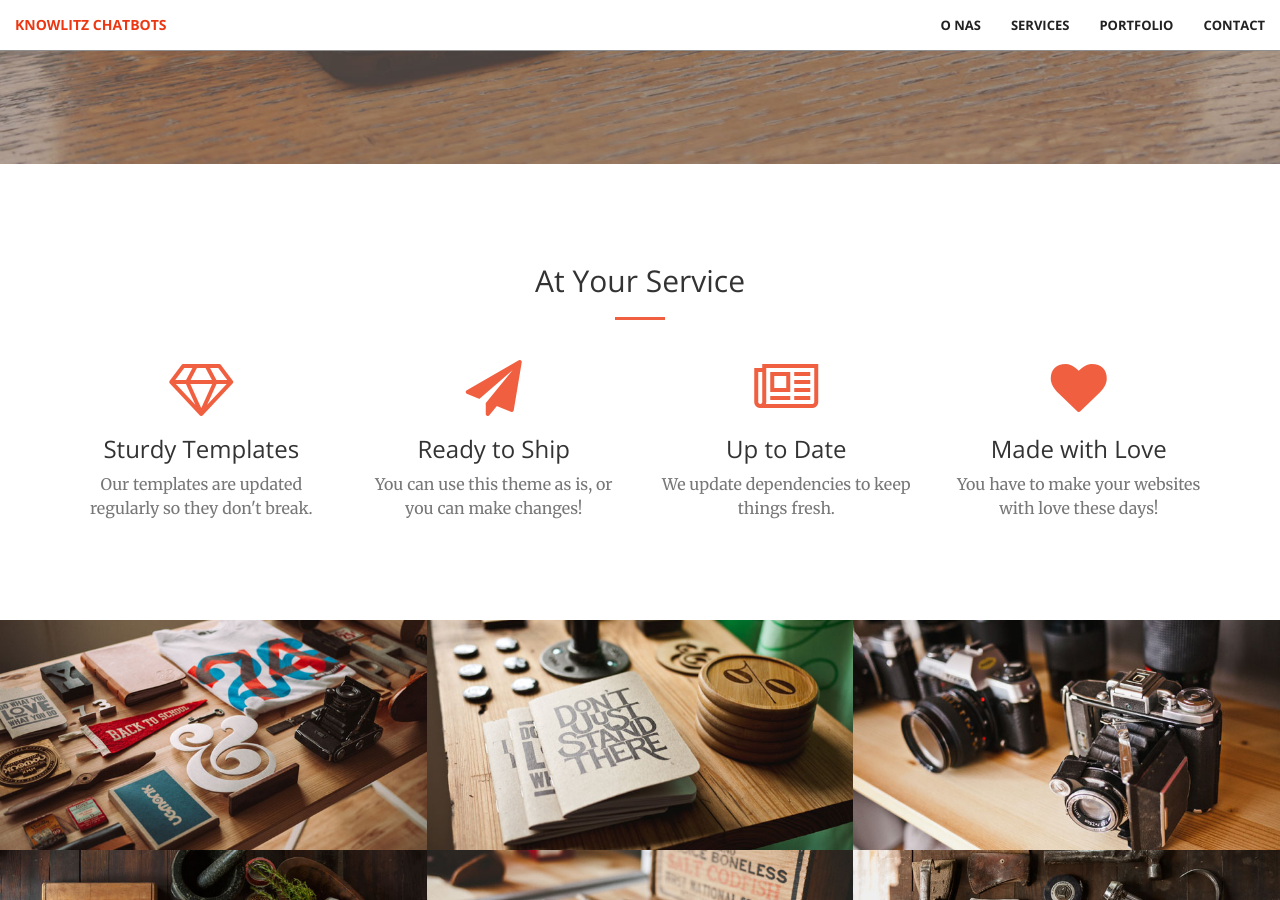
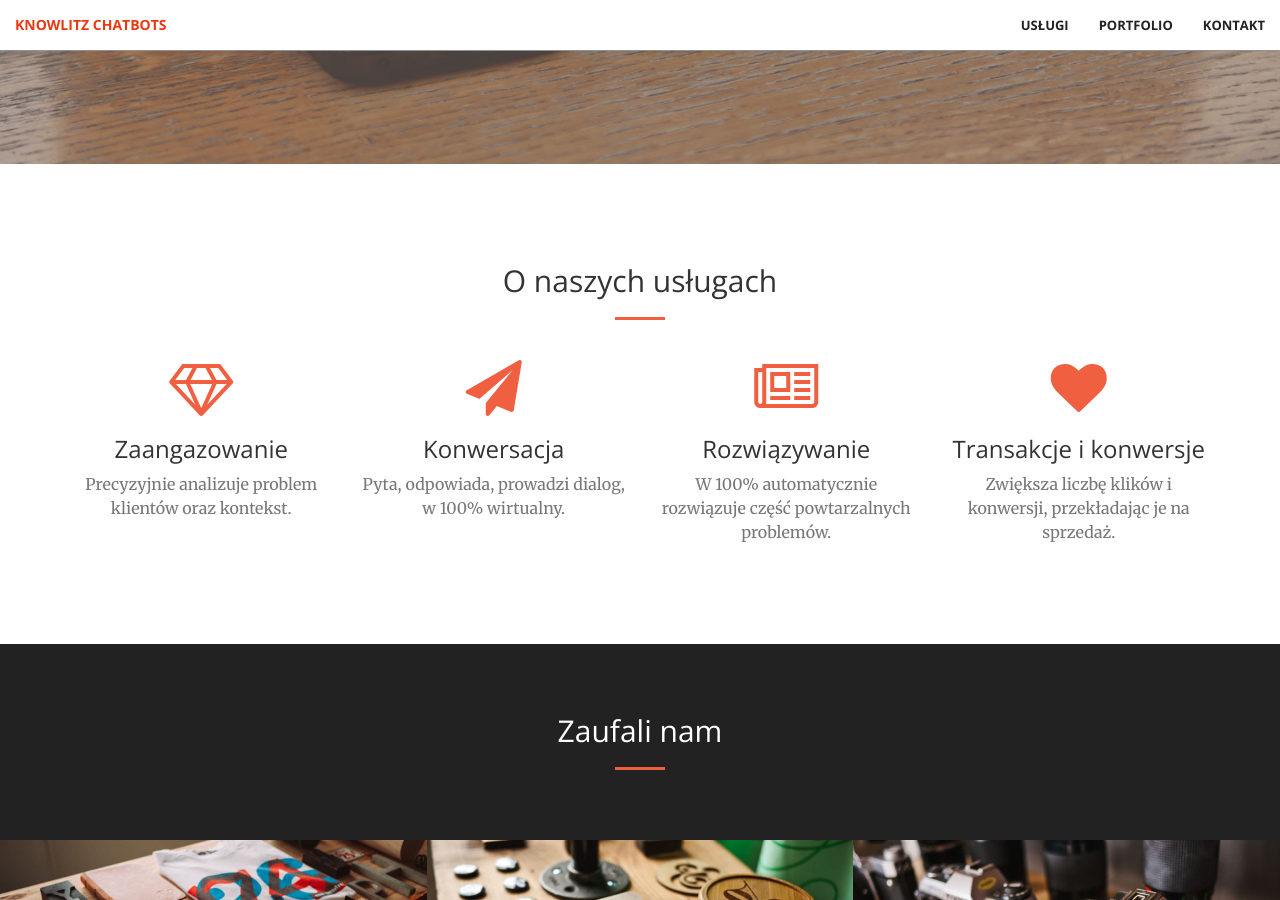
Before and after one commit to jakobowsky/jakobowsky.github.io, a Jekyll site: the page built from index.html, in a window 1280 px wide and 900 px high, scrolled down 736 px. Built offline with Jekyll 4.4.1, drawn with Linux system fonts in a browser that asks for light colours; some of the changed text lies outside the part shown.

Commit message:
more of website

```diff
--- a/_includes/aside.html
+++ b/_includes/aside.html
@@ -1,8 +1,11 @@
   <aside class="bg-dark">
       <div class="container text-center">
-          <div class="call-to-action">
-              <h2>Free Download at Start Bootstrap!</h2>
+        <h2>Zaufali nam</h2>
+        <hr class="primary">
+          <!--<div class="call-to-action">
+
               <a href="#" class="btn btn-default btn-xl wow tada">Download Now!</a>
           </div>
+          -->
       </div>
   </aside>
--- a/_includes/contact.html
+++ b/_includes/contact.html
@@ -2,9 +2,9 @@
     <div class="container">
         <div class="row">
             <div class="col-lg-8 col-lg-offset-2 text-center">
-                <h2 class="section-heading">Let's Get In Touch!</h2>
+                <h2 class="section-heading">Skontaktuj się z nami.</h2>
                 <hr class="primary">
-                <p>Ready to start your next project with us? That's great! Give us a call or send us an email and we will get back to you as soon as possible!</p>
+                <p>Gotowy, zeby zaczac projekt z nami? Swietnie zadzwon do nas lub wyslij emaila. Mozesz rowniez skontaktowac się z nami poprzez facebooka lub instagrama. Odezwiemy się do Ciebie tak szybko jak to mozliwe!</p>
             </div>
         <div class="col-lg-2 col-lg-offset-2 text-center">
             <a href="https://twitter.com/{{ site.twitter_username }}">
--- a/_includes/nav.html
+++ b/_includes/nav.html
@@ -14,17 +14,19 @@
         <!-- Collect the nav links, forms, and other content for toggling -->
         <div class="collapse navbar-collapse" id="bs-example-navbar-collapse-1">
             <ul class="nav navbar-nav navbar-right">
+                <!--
                 <li>
                     <a class="page-scroll" href="#about">O nas</a>
                 </li>
+                -->
                 <li>
-                    <a class="page-scroll" href="#services">Services</a>
+                    <a class="page-scroll" href="#services">Usługi</a>
                 </li>
                 <li>
                     <a class="page-scroll" href="#portfolio">Portfolio</a>
                 </li>
                 <li>
-                    <a class="page-scroll" href="#contact">Contact</a>
+                    <a class="page-scroll" href="#contact">Kontakt</a>
                 </li>
             </ul>
         </div>
--- a/_includes/services.html
+++ b/_includes/services.html
@@ -2,7 +2,7 @@
     <div class="container">
         <div class="row">
             <div class="col-lg-12 text-center">
-                <h2 class="section-heading">At Your Service</h2>
+                <h2 class="section-heading">O naszych usługach</h2>
                 <hr class="primary">
             </div>
         </div>
@@ -12,29 +12,29 @@
             <div class="col-lg-3 col-md-6 text-center">
                 <div class="service-box">
                     <i class="fa fa-4x fa-diamond wow bounceIn text-primary"></i>
-                    <h3>Sturdy Templates</h3>
-                    <p class="text-muted">Our templates are updated regularly so they don't break.</p>
+                    <h3>Zaangazowanie</h3>
+                    <p class="text-muted">Precyzyjnie analizuje problem klientów oraz kontekst.</p>
                 </div>
             </div>
             <div class="col-lg-3 col-md-6 text-center">
                 <div class="service-box">
                     <i class="fa fa-4x fa-paper-plane wow bounceIn text-primary" data-wow-delay=".1s"></i>
-                    <h3>Ready to Ship</h3>
-                    <p class="text-muted">You can use this theme as is, or you can make changes!</p>
+                    <h3>Konwersacja</h3>
+                    <p class="text-muted">Pyta, odpowiada, prowadzi dialog, w 100% wirtualny.</p>
                 </div>
             </div>
             <div class="col-lg-3 col-md-6 text-center">
                 <div class="service-box">
                     <i class="fa fa-4x fa-newspaper-o wow bounceIn text-primary" data-wow-delay=".2s"></i>
-                    <h3>Up to Date</h3>
-                    <p class="text-muted">We update dependencies to keep things fresh.</p>
+                    <h3>Rozwiązywanie</h3>
+                    <p class="text-muted">W 100% automatycznie rozwiązuje część powtarzalnych problemów.</p>
                 </div>
             </div>
             <div class="col-lg-3 col-md-6 text-center">
                 <div class="service-box">
                     <i class="fa fa-4x fa-heart wow bounceIn text-primary" data-wow-delay=".3s"></i>
-                    <h3>Made with Love</h3>
-                    <p class="text-muted">You have to make your websites with love these days!</p>
+                    <h3>Transakcje i konwersje</h3>
+                    <p class="text-muted">Zwiększa liczbę klików i konwersji, przekładając je na sprzedaż.</p>
                 </div>
             </div>
         </div>
--- a/_layouts/front.html
+++ b/_layouts/front.html
@@ -8,8 +8,8 @@
   {% include header.html %}
   <!--{% include call-to-action.html %}-->
   {% include services.html %}
+  {% include aside.html %}
   {% include portfolio.html %}
-  {% include aside.html %}
   {% include contact.html %}
   {% include scripts.html %}
 </body>
```
